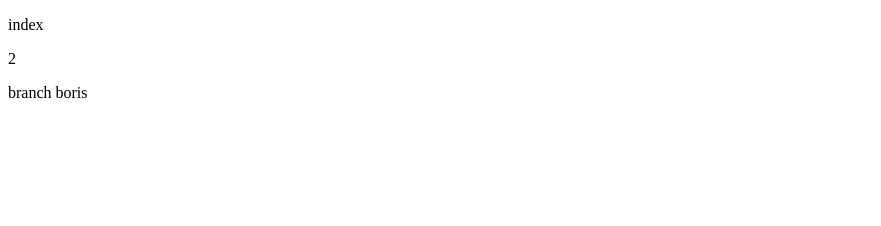
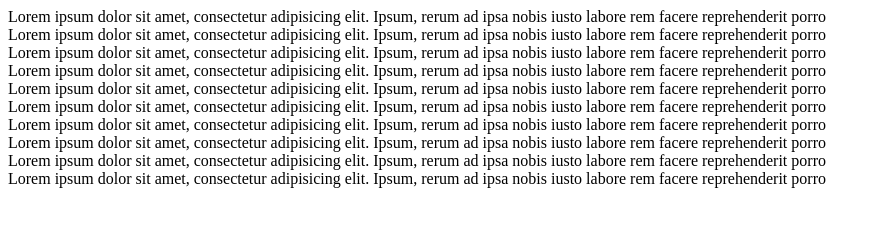
Before and after one commit to BorisIurciuc/gitlesson04, a plain HTML site: page index.html in a window 1280 px wide. Shown: the whole page, without its empty margins (0-881 px from the left). Drawn offline with Linux system fonts and the light colour scheme.

Commit message:
update new_branch2

```diff
--- a/index.html
+++ b/index.html
@@ -6,8 +6,15 @@
     <title>Document</title>
 </head>
 <body>
-    <p>index</p>
-    <p>2</p>
-    <p>branch boris</p>
+<div>Lorem ipsum dolor sit amet, consectetur adipisicing elit. Ipsum, rerum ad ipsa nobis iusto labore rem facere reprehenderit porro </div>
+<div>Lorem ipsum dolor sit amet, consectetur adipisicing elit. Ipsum, rerum ad ipsa nobis iusto labore rem facere reprehenderit porro </div>
+<div>Lorem ipsum dolor sit amet, consectetur adipisicing elit. Ipsum, rerum ad ipsa nobis iusto labore rem facere reprehenderit porro </div>
+<div>Lorem ipsum dolor sit amet, consectetur adipisicing elit. Ipsum, rerum ad ipsa nobis iusto labore rem facere reprehenderit porro </div>
+<div>Lorem ipsum dolor sit amet, consectetur adipisicing elit. Ipsum, rerum ad ipsa nobis iusto labore rem facere reprehenderit porro </div>
+<div>Lorem ipsum dolor sit amet, consectetur adipisicing elit. Ipsum, rerum ad ipsa nobis iusto labore rem facere reprehenderit porro </div>
+<div>Lorem ipsum dolor sit amet, consectetur adipisicing elit. Ipsum, rerum ad ipsa nobis iusto labore rem facere reprehenderit porro </div>
+<div>Lorem ipsum dolor sit amet, consectetur adipisicing elit. Ipsum, rerum ad ipsa nobis iusto labore rem facere reprehenderit porro </div>
+<div>Lorem ipsum dolor sit amet, consectetur adipisicing elit. Ipsum, rerum ad ipsa nobis iusto labore rem facere reprehenderit porro </div>
+<div>Lorem ipsum dolor sit amet, consectetur adipisicing elit. Ipsum, rerum ad ipsa nobis iusto labore rem facere reprehenderit porro </div>
 </body>
 </html>
```
Also changed, not shown: main.html (+1 -1 lines).
